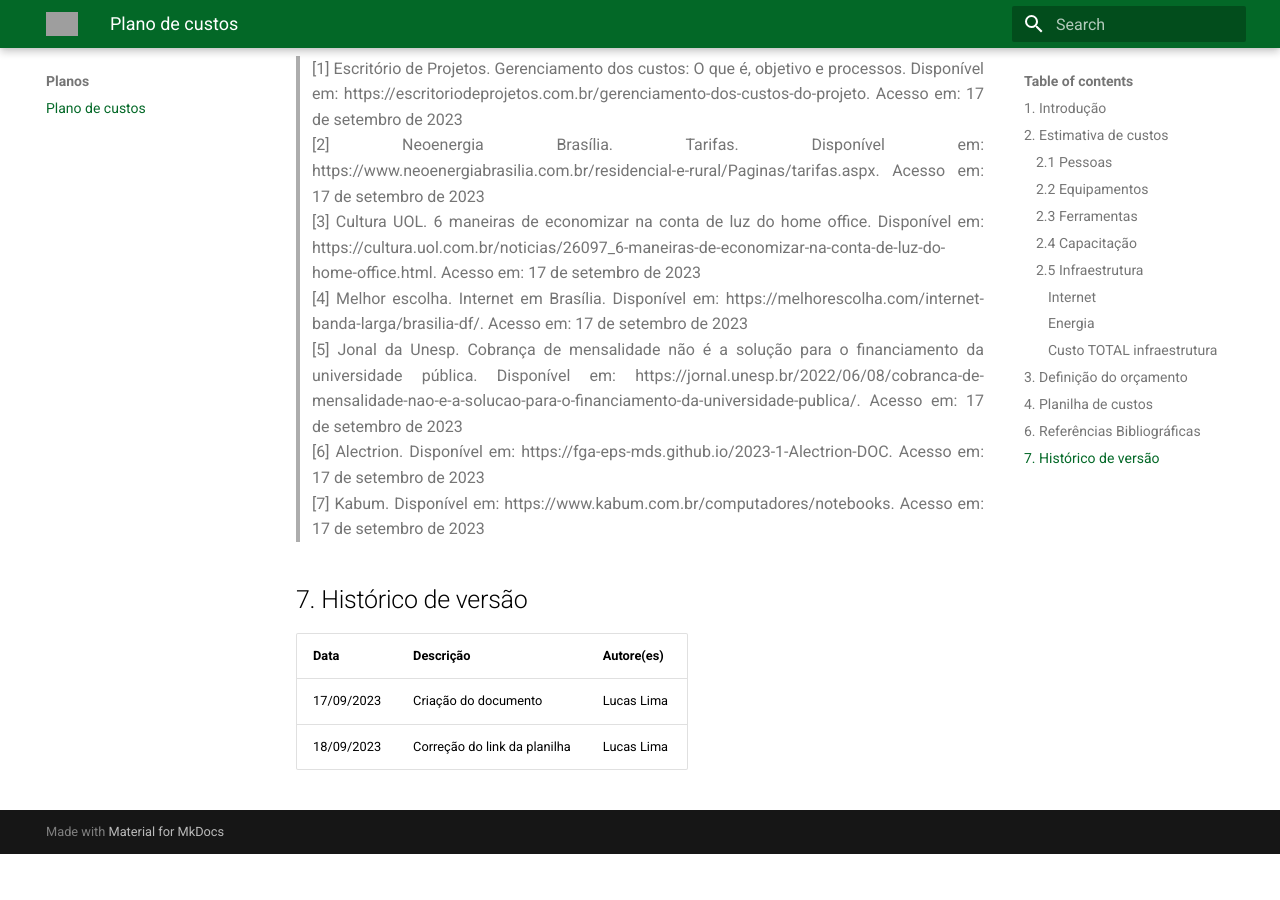
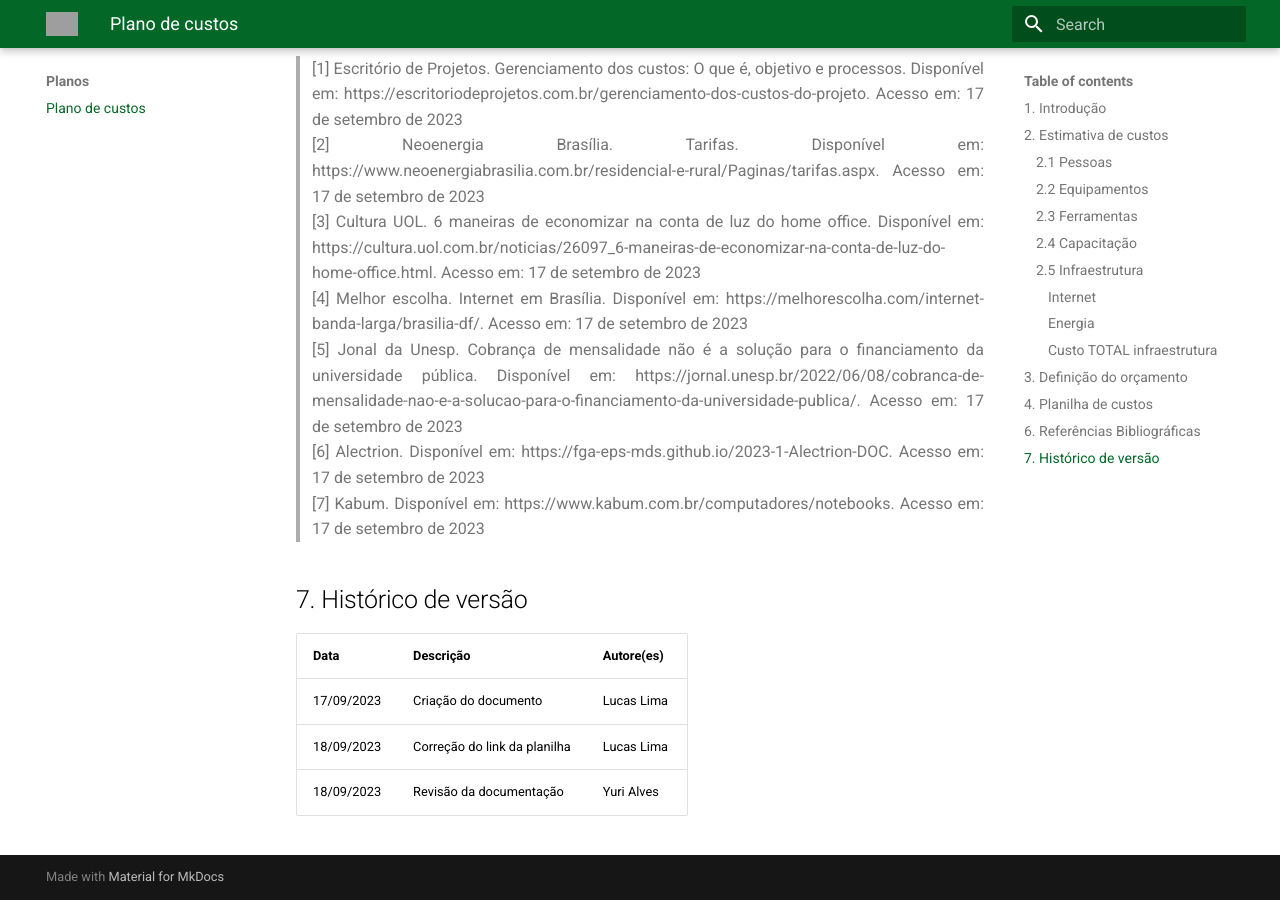
Before and after one commit to fga-eps-mds/2023.2-PrintGo-Doc, an MkDocs documentation site: the page built from docs/Planos/plano_de_custos.md, in a window 1280 px wide and 900 px high, scrolled down 3829 px. Built offline with MkDocs 1.6.1 and Material for MkDocs 9.7.7, drawn with Linux system fonts in a browser that asks for light colours; before the commit the page ends 4683 px from its top, so only the background shows below that; grey boxes are pictures that could not be loaded.

Commit message:
Revisão do plano_de_custos.md
Documento revisado

```diff
--- a/docs/Planos/plano_de_custos.md
+++ b/docs/Planos/plano_de_custos.md
@@ -127,3 +127,4 @@ A partir dos custos levantados, foi possível planejar e organizar a  <a href=".
 |--------|-------------|--------------|
 |17/09/2023| Criação do documento | Lucas Lima |
 |18/09/2023| Correção do link da planilha | Lucas Lima |
+|18/09/2023| Revisão da documentação | Yuri Alves |
```
